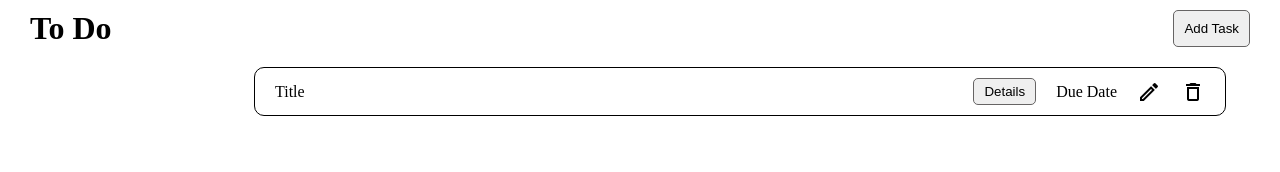
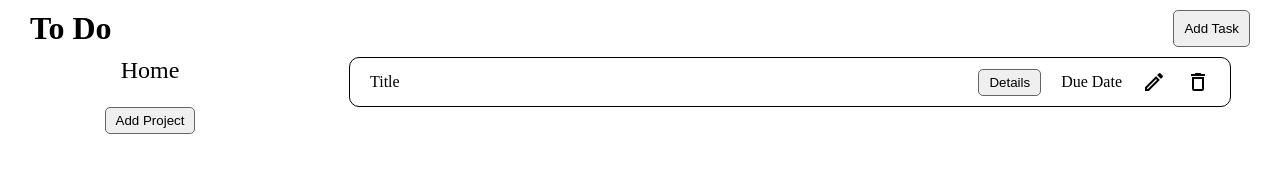
Before and after one commit to NelsonMN/To-Do, a website built with webpack: page dist/index.html in a window 1280 px wide. Built offline with nearby package versions, Linux system fonts and the light colour scheme.

Commit message:
Moved modal to different module

```diff
--- /dev/null
+++ b/src/modal.js
@@ -0,0 +1,31 @@
+const openModalButtons = document.querySelectorAll("[data-modal-target]");
+const closeModalButtons = document.querySelectorAll("[data-close-button]");
+const overlay = document.getElementById("overlay");
+
+openModalButtons.forEach(button => {
+    button.addEventListener("click", () => {
+        const form = document.querySelector(button.dataset.modalTarget);
+        openForm(form);
+    })
+})
+
+closeModalButtons.forEach(button => {
+    button.addEventListener("click", () => {
+        const form = button.closest(".form")
+        closeForm(form);
+    })
+})
+
+function openForm(form) {
+    if (form == null) return
+    form.classList.add("active");
+    overlay.classList.add("active");
+}
+
+function closeForm(form) {
+    if (form == null) return
+    form.classList.remove("active");
+    overlay.classList.remove("active");
+}
+
+export {openForm, closeForm}
--- a/src/styles.css
+++ b/src/styles.css
@@ -9,7 +9,7 @@
 }
 
 .header {
-    padding: 10px 30px 0 30px;
+    padding: 10px 30px;
     display: flex;
     justify-content: space-between;
 }
@@ -18,9 +18,20 @@
     display: flex;
 }
 
+/* Projects Tab */
+
 .projects {
-    width: 200px;
-    min-height: calc(100vh - 67px)
+    display: flex;
+    flex-direction: column;
+    gap: 20px;
+    align-items: center;
+    width: 300px;
+    min-height: calc(100vh - 67px);
+}
+
+.project {
+    font-size: 24px;
+    height: 30px;
 }
 
 /* Task */
@@ -29,9 +40,8 @@
     display: flex;
     align-items: center;
     flex-direction: column;
-    width: calc(100vw - 200px);
+    width: calc(100vw - 300px);
     gap: 20px;
-    margin: 20px 0;
 }
 
 .task {
@@ -41,7 +51,8 @@
     padding: 10px 20px;
     border-radius: 10px;
     justify-content: space-between;
-    transition: 0.5s
+    transition: 0.5s;
+    height: 50px;
 }
 
 .details {
@@ -229,7 +240,8 @@ select {
 
 #new-task,
 .edit-task,
-.add-task {
+.add-task,
+.add-project {
     padding: 5px 10px;
     border-radius: 5px;
     border: 1px solid rgb(102, 100, 100);
--- a/src/user-interface.js
+++ b/src/user-interface.js
@@ -1,4 +1,7 @@
 import {Task, Project, ToDo} from './index'
+import {openForm, closeForm} from './modal'
+
+
 // Initialize To-Do List
 
 const toDoList = ToDo()
@@ -228,36 +231,3 @@ editTaskButton.addEventListener('click', (e) => {
     updateTask()
     updateTaskUI(taskId)
 })
-
-
-// Modal Actions:
-
-const openModalButtons = document.querySelectorAll("[data-modal-target]");
-const closeModalButtons = document.querySelectorAll("[data-close-button]");
-const overlay = document.getElementById("overlay");
-
-openModalButtons.forEach(button => {
-    button.addEventListener("click", () => {
-        const form = document.querySelector(button.dataset.modalTarget);
-        openForm(form);
-    })
-})
-
-closeModalButtons.forEach(button => {
-    button.addEventListener("click", () => {
-        const form = button.closest(".form")
-        closeForm(form);
-    })
-})
-
-function openForm(form) {
-    if (form == null) return
-    form.classList.add("active");
-    overlay.classList.add("active");
-}
-
-function closeForm(form) {
-    if (form == null) return
-    form.classList.remove("active");
-    overlay.classList.remove("active");
-}
--- a/webpack.config.js
+++ b/webpack.config.js
@@ -3,7 +3,8 @@ const path = require('path');
 module.exports = {
   entry: [
     './src/index.js',
-    './src/user-interface.js'
+    './src/user-interface.js',
+    './src/modal.js'
   ],
   devtool: 'inline-source-map',
   output: {
```
Also changed, not shown: dist/index.html, dist/main.js.
